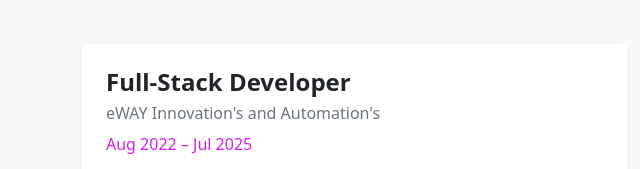
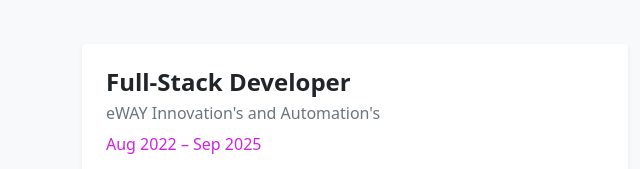
Before and after one commit to Md-JaveedAli/portfolio, a website: page index.html in a window 1280 px wide. Shown: the part 4200-4369 px from the top of the page, 0-640 px from the left. Drawn offline with nearby package versions, Linux system fonts and the light colour scheme; files that its build step writes are made by us from their sources.

Commit message:
Update index.html

```diff
--- a/index.html
+++ b/index.html
@@ -409,7 +409,7 @@
         <div class="experience-card p-4 shadow-sm bg-white rounded">
           <h4 class="fw-bold">Full-Stack Developer</h4>
           <h6 class="text-muted">eWAY Innovation's and Automation's</h6>
-          <span class="text-secondary">Aug 2022 – Jul 2025</span>
+          <span class="text-secondary">Aug 2022 – Sep 2025</span>
           <ul class="mt-3">
               <li>Designed and developed responsive websites and full-scale web applications.</li>
               <li>Worked on both front-end and back-end development with modern frameworks.</li>
```
